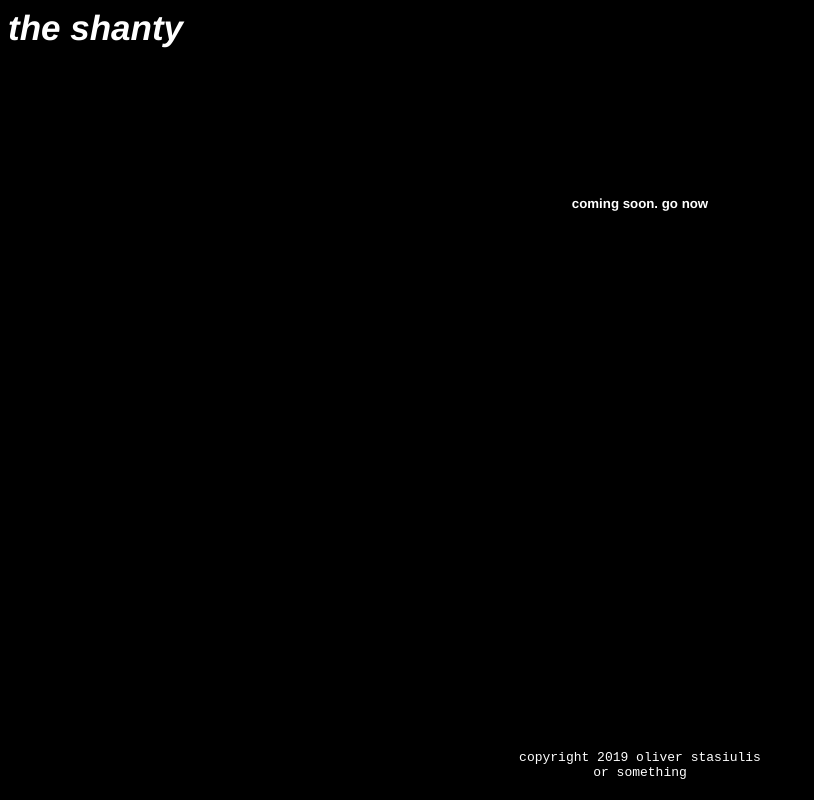
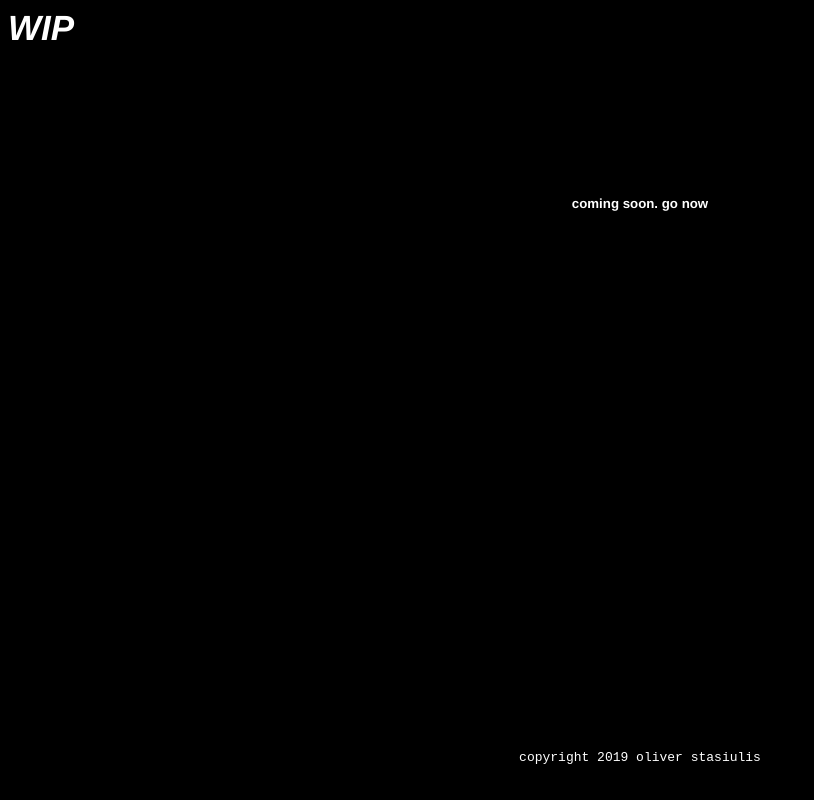
Before and after one commit to overycool/bonny, a plain HTML site: page about.html in a window 1280 px wide. Shown: the whole page, without its empty margins (0-814 px from the left). Drawn offline with Linux system fonts and the light colour scheme.

Commit message:
copyrightupdate

```diff
--- a/about.html
+++ b/about.html
@@ -4,7 +4,7 @@
   <link rel="stylesheet" type="text/css" href="stylez.css">
   <link rel="shortcut icon" type="image/png" href="pictures/favicon.png">
   <meta charset="UTF-8">
-  <title>the shanty</title>
+  <title>WIP</title>
   <meta name="viewport" content="width=device-width, initial-scale=1">
 
 </head>
@@ -12,7 +12,7 @@
 <body>
   <span>
     <a href="index.html" class="titletime">
-      the shanty
+  WIP
     </a>
   </span>
   &ensp;
@@ -78,7 +78,6 @@
 <br>
 <br><br><br><br><br><br><br>
 <p class="centertext edgytext"> copyright 2019 oliver stasiulis
-  <br> or something
 </p>
 
 </body>
```
Also changed, not shown: bonny.html (+0 -1 lines), gallery.html (+0 -1 lines), index.html (+0 -1 lines), join.html (+1 -1 lines).
